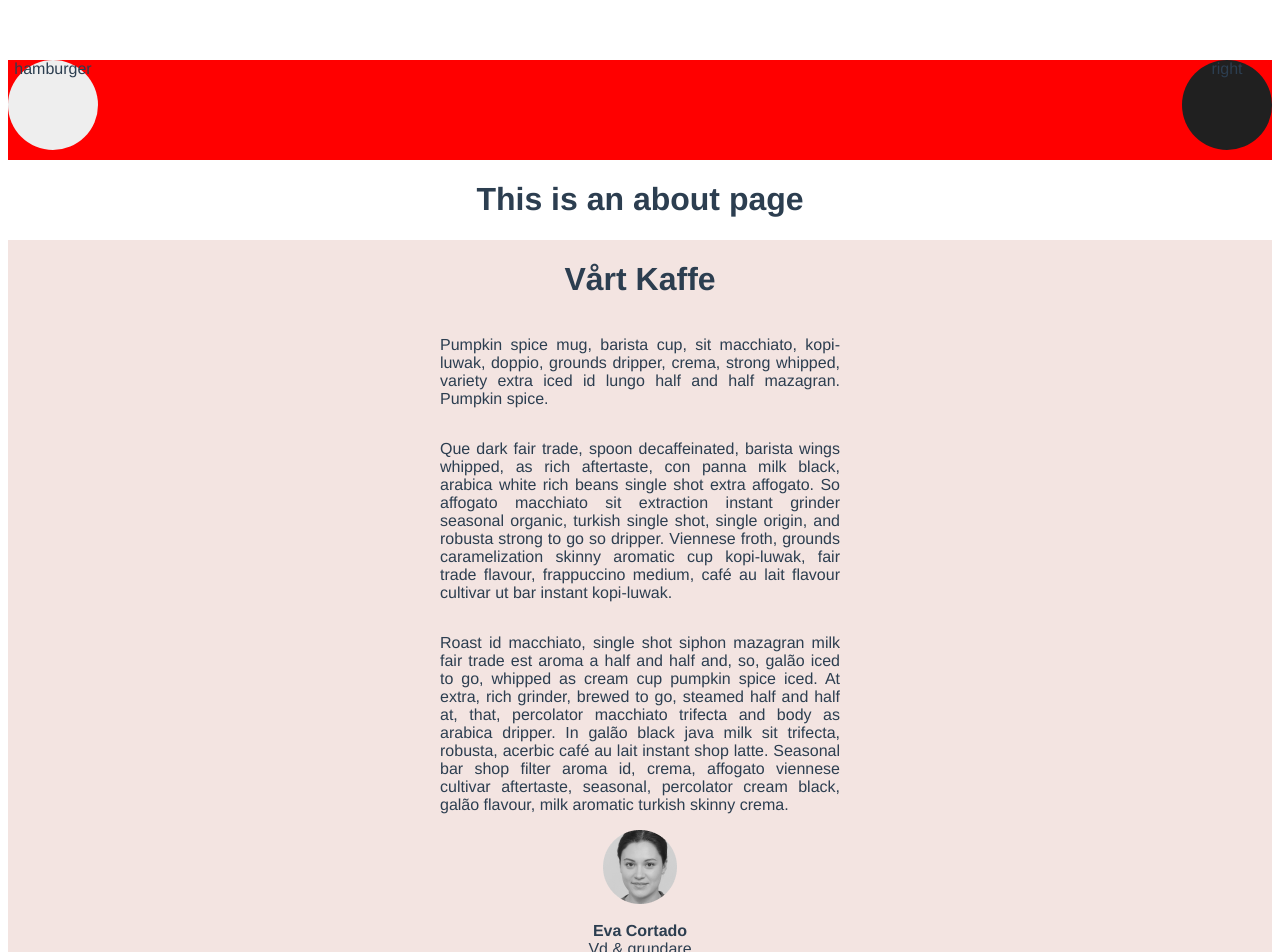
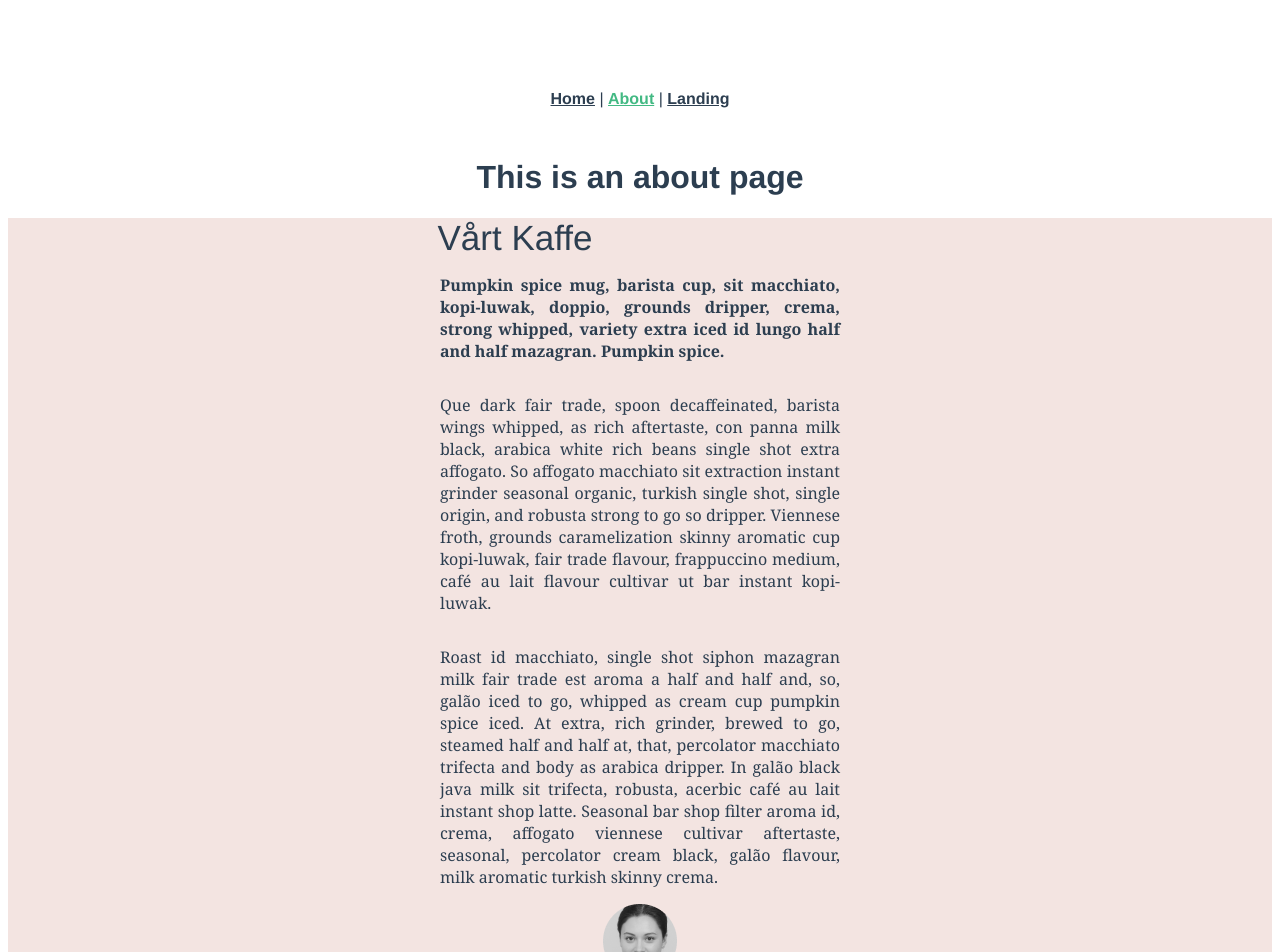
Before and after one commit to FelixGrahn/Airbean, a Vue app in the folder airbeanmap/: page /About in a window 1280 px wide. Shown: the top 952 px of the page. Built offline with nearby package versions, Linux system fonts and the light colour scheme.

Commit message:
added some css to Vårt kaffe page

```diff
--- a/airbeanmap/src/App.vue
+++ b/airbeanmap/src/App.vue
@@ -6,25 +6,25 @@
     <!-- fredrik test 1 -->
     <!-- sinan test 3 -->
 
-    <!--
+
     <div id="nav">
       <router-link to="/">Home</router-link> |
       <router-link to="/About">About</router-link> |
       <router-link to="/Landing">Landing</router-link>
     </div>
-    -->
-    <Nav />
+
+    <!-- <Nav /> -->
     <router-view />
   </div>
 </template>
 
 <script>
-import Nav from "./components/Nav.vue";
+// import Nav from "./components/Nav.vue";
 
 export default {
   name: "App",
   components: {
-    Nav,
+    // Nav,
   },
 };
 </script>
--- a/airbeanmap/src/components/Vartkaffe.vue
+++ b/airbeanmap/src/components/Vartkaffe.vue
@@ -1,7 +1,7 @@
 <template>
   <div class="container">
-    <h1>Vårt Kaffe</h1>
-    <p>
+    <span class="header">Vårt Kaffe</span>
+    <p class="bold">
       Pumpkin spice mug, barista cup, sit macchiato, kopi-luwak, doppio, grounds
       dripper, crema, strong whipped, variety extra iced id lungo half and half
       mazagran. Pumpkin spice.
@@ -46,8 +46,19 @@ export default {};
   align-items: center;
   background-color: #f3e4e1;
 }
+.header {
+ font-size: 35px;
+ margin-right: 250px;
+}
 p {
+  font-family: Georgia, 'Times New Roman', Times, serif;
   text-align: justify;
   width: 25em;
 }
+.bold {
+  font-weight: 700;
+}
+b {
+ font-size: 20px;
+}
 </style>
```
